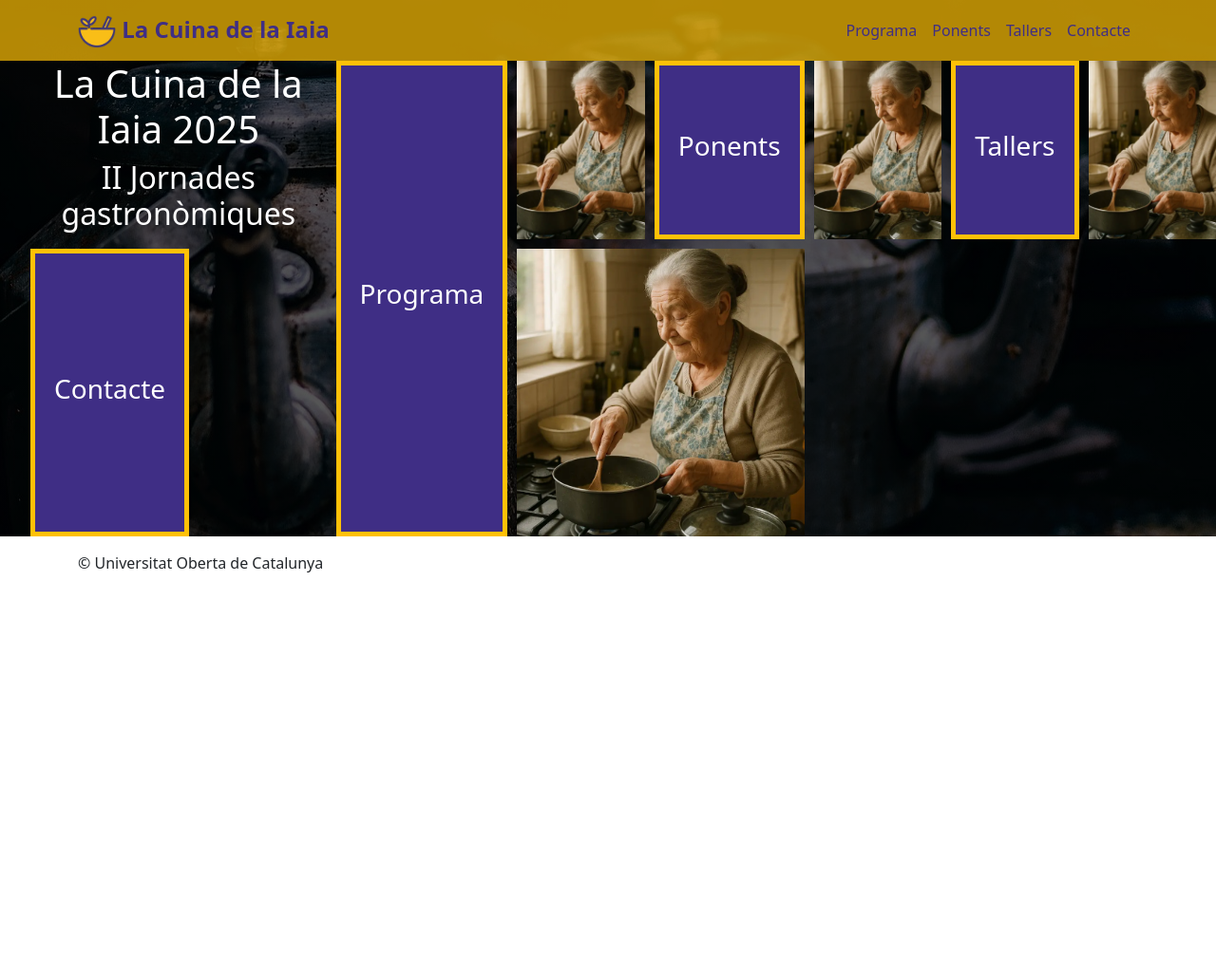
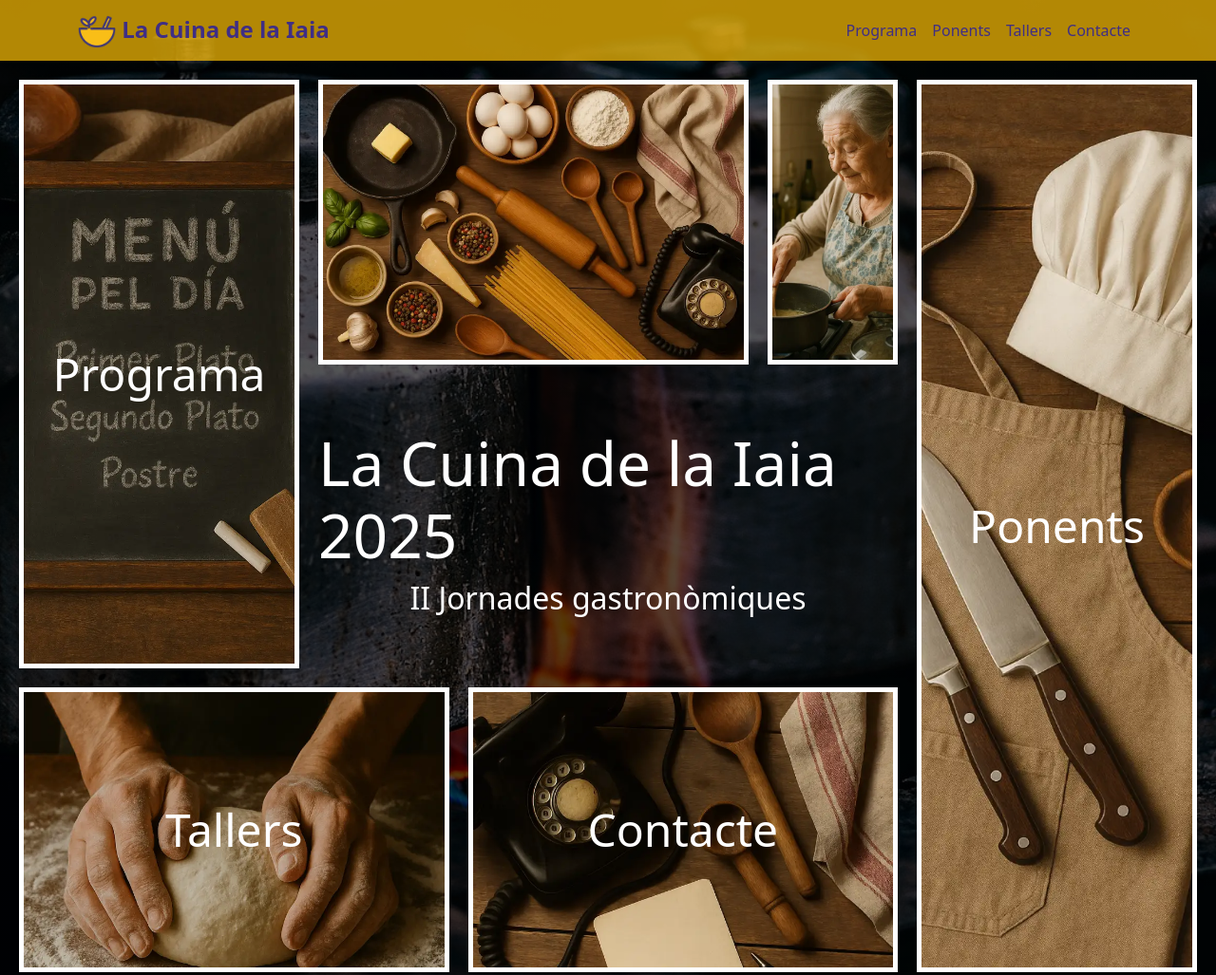
Before and after one commit to drosellopa/laiaia, a website built with Parcel: page src/index.html in a window 1280 px wide. Shown: the top 1027 px of the page at 95% size. Before the commit the page ends 800 px from the top, so only its background shows below. Built offline with nearby package versions, Linux system fonts and the light colour scheme.

Commit message:
Creado grid ordenador

```diff
--- a/src/assets/styles/layouts/_home.scss
+++ b/src/assets/styles/layouts/_home.scss
@@ -3,6 +3,7 @@
 
 * {
   box-sizing: border-box;
+
 
 }
 body {
@@ -17,68 +18,76 @@ body {
     // background-color: beige;
   background-image: linear-gradient( #000a, #000a), url('./../images/teapots-1858601_1280.jpg');
   color: #fff;
+  background-size: cover;
+  background-position: center;
+
 
 
   &__content__gallery {
-
+      padding: 20px;
       display: grid;
-      grid-template-columns: 1fr;
-      gap: 10px;
+      grid-template-columns: repeat(8, 1fr);
+      grid-template-rows: 300px 300px 300px;
+      gap: 20px;
       list-style: none;
 
-
-      @media(min-width: 600px){
-        grid-template-columns: repeat(2,1fr);
-        text-align: center;
-        .poster__content__title {
-          grid-column: span 2;
-        }
-
-        .poster__content__gallery__item:nth-child(2) {
-          grid-row: span 2;
-        }
-        .poster__content__gallery__item:nth-child(3) {
-
-        }
-        .poster__content__gallery__item:nth-child(4) {
-
-        }
-        .poster__content__gallery__item:last-child {
-          grid-column: span 2;
-        }
-
+      &__item:first-child {
+        grid-column: span 2;
+        grid-row: span 2;
       }
-      @media(min-width: 900px){
-        grid-template-columns: repeat(4,1fr);
+      &__item:nth-child(2) {
+        grid-column: span 3;
       }
-      @media(min-width: 1200px){
-        grid-template-columns: repeat(8,1fr);
-      }
-      &__item {
 
 
+      &__item:nth-child(4) {
+        grid-row: span 3;
+        grid-column: span 2;
       }
-      &__item.title {
-        padding: 20px;
-        height: 100%;
+       &__item:nth-child(6) {
+        // grid-row: span 2;
+        grid-column: span 3;
+      }
+       &__item:nth-child(7) {
+        // grid-row: span 3;
+        grid-column: span 3;
+      }
+
+
+
+
+      &__item {
         display: flex;
         justify-content: center;
         align-items: center;
         background-color: variables.$secondary;
-          border: 5px solid variables.$primary;
-      }
-      &__item.image {
+        border: 5px solid white;
 
+        position: relative;
+        > h3 {
+          position: absolute;
+          top: 50%;
+          left: 50%;
+          transform: translateX(-50%) translateY(-50%);
+          font-size: 3rem;
+        }
         > img {
           width: 100%;
           height: 100%;
           object-fit: cover;
         }
-
       }
-
-
-
   }
 
 }
+
+.poster__content__title {
+  grid-column: span 4;
+  display: flex;
+  flex-direction: column;
+  justify-content: center;
+  align-items: center;
+  > h1 {
+    font-size: 4rem;
+  }
+}
--- a/src/index.html
+++ b/src/index.html
@@ -10,26 +10,33 @@
     <section id="poster" class="poster">
         <include src="./views/header.html"></include>
         <ul class="poster__content__gallery">
-            <li class="poster__content__title">
+            <li class="poster__content__gallery__item title">
+                <img src="assets/images/programa.webp" alt="iaia">
+                <h3 class="poster__content__gallery__item_title">Programa</h3>
+            </li>
+            <li class="poster__content__gallery__item image"><img src="assets/images/taula_800.webp" alt="iaia"></li>
+            <li class="poster__content__gallery__item image"><img src="assets/images/iaia_800.webp" alt="iaia"></li>
+
+
+
+            <li class="poster__content__gallery__item title">
+                <img src="assets/images/ponentes.webp" alt="iaia">
+                <h3 class="poste__contentr__gallery__item_title">Ponents</h3>
+            </li>
+             <li class="poster__content__title">
                 <h1>La Cuina de la Iaia 2025</h1>
                 <h2>II Jornades gastronòmiques</h2>
             </li>
             <li class="poster__content__gallery__item title">
-                <h3 class="poster__content__gallery__item_title">Programa</h3>
-            </li>
-            <li class="poster__content__gallery__item image"><img src="assets/images/iaia_800.webp" alt="iaia"></li>
-            <li class="poster__content__gallery__item title">
-                <h3 class="poste__contentr__gallery__item_title">Ponents</h3>
-            </li>
-            <li class="poster__content__gallery__item image"><img src="assets/images/iaia_800.webp" alt="iaia"></li>
-            <li class="poster__content__gallery__item title">
+                <img src="assets/images/talleres.webp" alt="iaia">
                 <h3 class="poster__content__gallery__item_title">Tallers</h3>
             </li>
-            <li class="poster__content__gallery__item image"><img src="assets/images/iaia_800.webp" alt="iaia"></li>
+
             <li class="poster__content__gallery__item title">
+                <img src="assets/images/contacto.webp" alt="iaia">
                 <h3 class="poster__content__gallery__item_title">Contacte</h3>
             </li>
-            <li class="poster__content__gallery__item image"><img src="assets/images/iaia_800.webp" alt="iaia"></li>
+             <!-- <li class="poster__content__gallery__item image">8<img src="assets/images/iaia_800.webp" alt="iaia"></li> -->
 
         </ul>
 
```
Also changed, not shown: src/assets/images/contacto.webp (added), src/assets/images/ponentes.webp (added), src/assets/images/programa.webp (added), src/assets/images/talleres.webp (added), src/assets/images/taula_800.webp (added).
